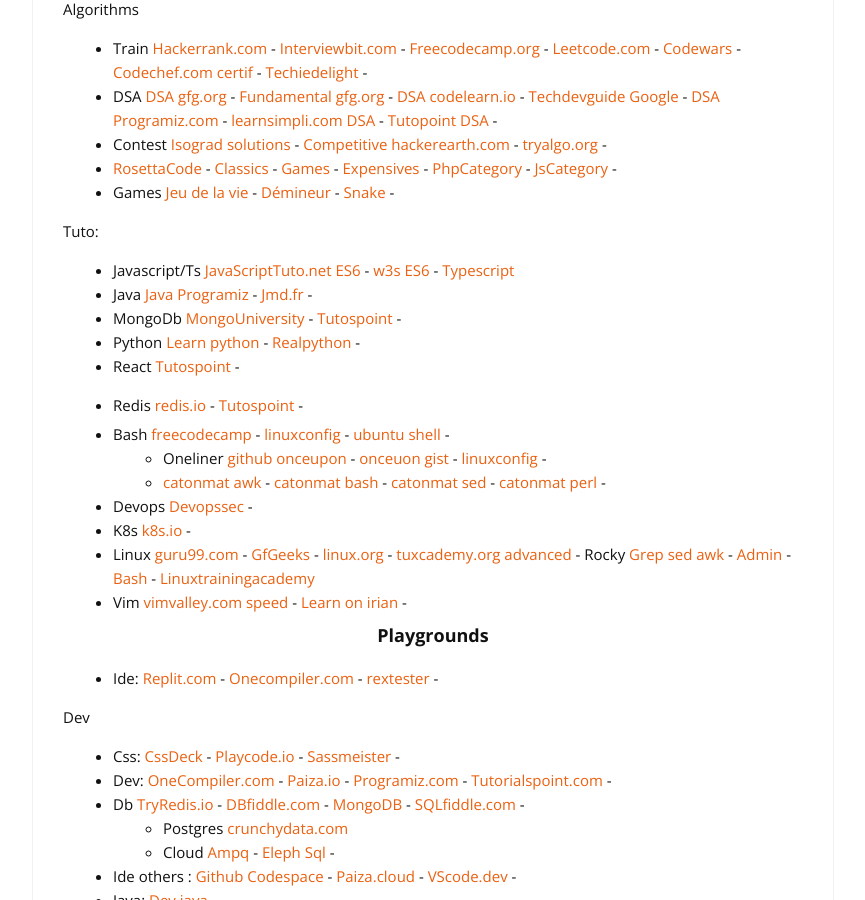
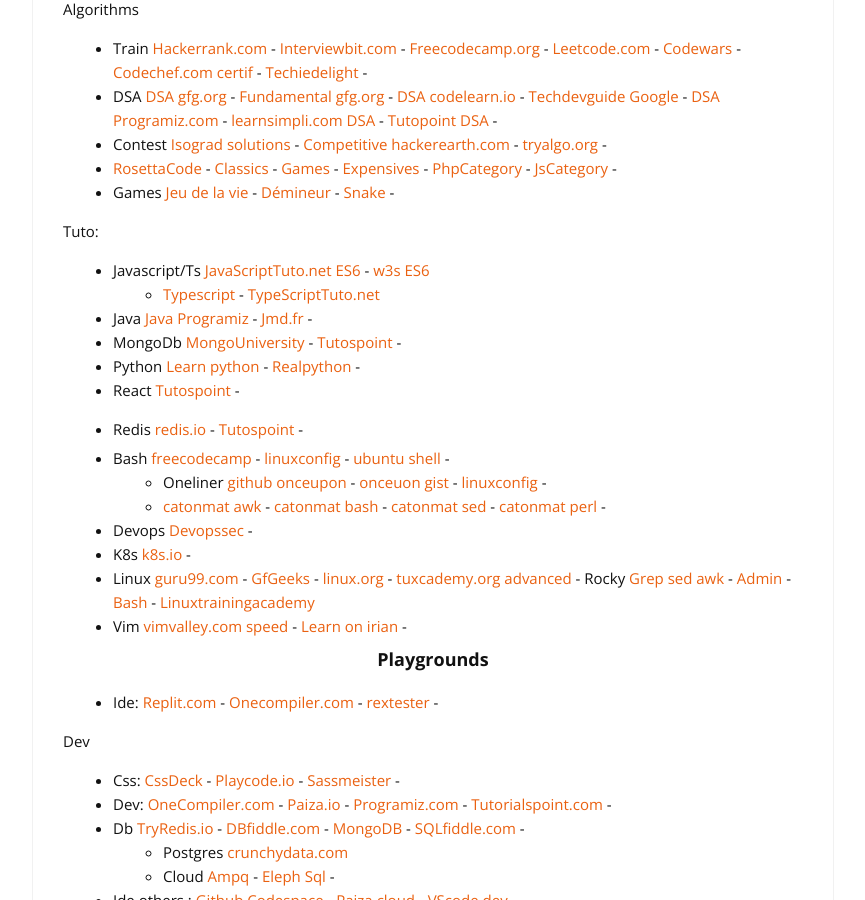
Before and after one commit to cylmat/cylmat.github.io, a Jekyll site: the page built from _pages/USEFUL.md, in a window 1280 px wide and 900 px high, scrolled down 436 px. Shown: the whole window, without its empty margins (207-1072 px from the left). Built offline with Jekyll 4.4.1, drawn with Linux system fonts in a browser that asks for light colours; nearby versions of some CDN libraries.

Commit message:
Update USEFUL.md

```diff
--- a/_pages/USEFUL.md
+++ b/_pages/USEFUL.md
@@ -25,8 +25,8 @@
 * Games [Jeu de la vie](https://fr.wikipedia.org/wiki/Jeu_de_la_vie) - [Démineur](https://fr.wikipedia.org/wiki/D%C3%A9mineur_(genre_de_jeu_vid%C3%A9o)) - [Snake](https://fr.wikipedia.org/wiki/Snake_(genre_de_jeu_vid%C3%A9o)) -
 
 Tuto:
-* Javascript/Ts [JavaScriptTuto.net ES6](https://www.javascripttutorial.net/es6) - [w3s ES6](https://www.w3schools.com/js/js_es6.asp) - [Typescript](
-https://www.typescriptlang.org/docs/handbook/typescript-from-scratch.html)
+* Javascript/Ts [JavaScriptTuto.net ES6](https://www.javascripttutorial.net/es6) - [w3s ES6](https://www.w3schools.com/js/js_es6.asp)
+  + [Typescript](https://www.typescriptlang.org/docs/handbook/typescript-from-scratch.html) - [TypeScriptTuto.net](https://www.typescripttutorial.net)
 * Java [Java Programiz](https://www.programiz.com/java-programming) - [Jmd.fr](https://www.jmdoudoux.fr/accueil_java.htm) -
 * MongoDb [MongoUniversity](https://learn.mongodb.com) - [Tutospoint](https://www.tutorialspoint.com/mongodb) -
 * Python [Learn python](https://www.learnpython.org) - [Realpython](https://realpython.com) -
```
